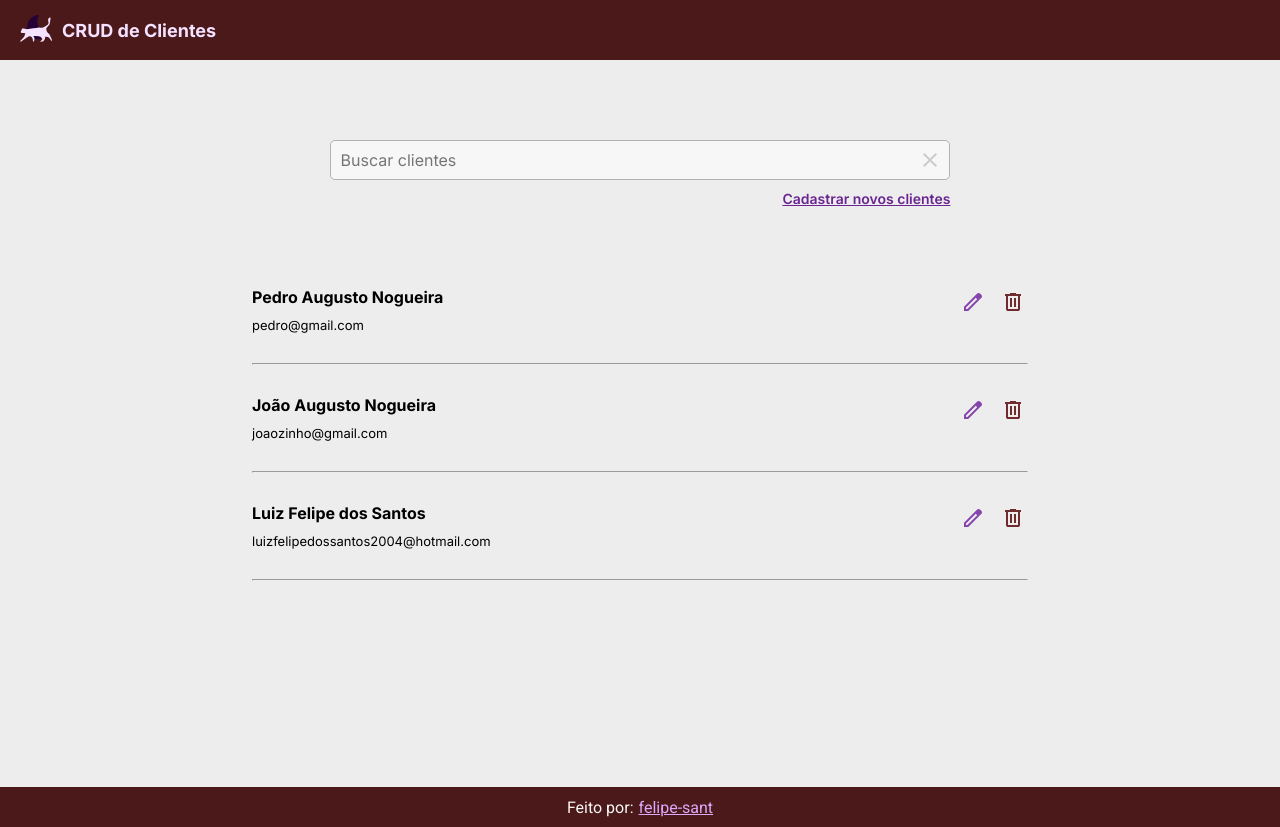
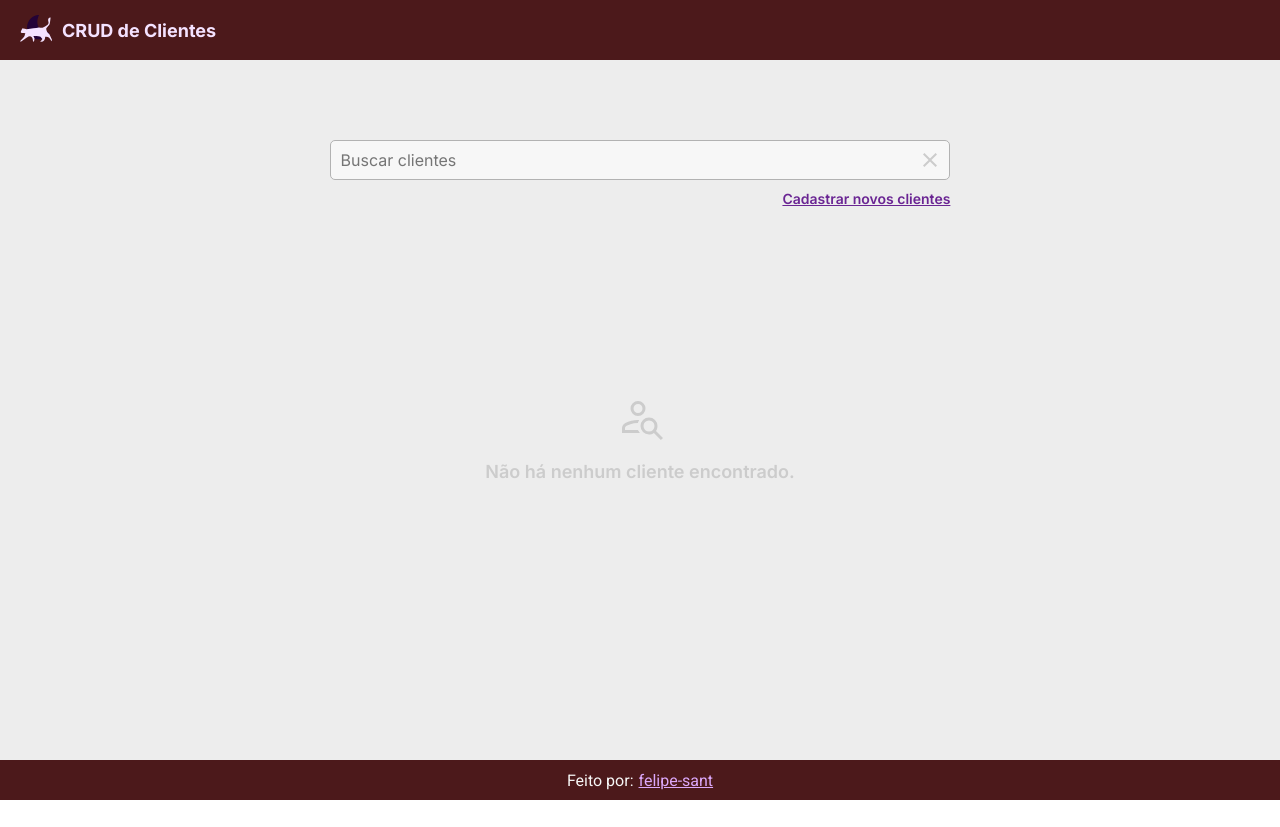
Before and after one commit to felipe-sant/FRONT_MongoDB-CRUD, a React (Create React App) app: page / in a window 1280 px wide. After the commit the page ends 800 px from the top, so only its background shows below. Built offline with nearby package versions, Linux system fonts and the light colour scheme.

Commit message:
style: adicionando estilo de erro ao filtrar/encontrar o cliente

```diff
--- a/src/pages/home.tsx
+++ b/src/pages/home.tsx
@@ -2,6 +2,8 @@ import { useState } from "react"
 import Cliente from "../models/Cliente"
 import css from "../styles/home.module.css"
 import cancel from "../images/cancel.svg"
+import warning from "../images/warning.svg"
+import person_search from "../images/person_search.svg"
 import HeaderComponent from "../components/HeaderComponent"
 import FooterComponent from "../components/FooterComponent"
 import ClienteComponent from "../components/ClienteComponent"
@@ -11,7 +13,10 @@ function Home() {
     const cliente2 = new Cliente("dasdkgj2j232ksadfa", "João Augusto Nogueira", "joaozinho@gmail.com")
     const cliente3 = new Cliente("ddsa123dsacvasdfd", "Luiz Felipe dos Santos", "luizfelipedossantos2004@hotmail.com")
 
-    const [clientes, setClientes] = useState<Cliente[]>([cliente1, cliente2, cliente3])
+    const [clientes, setClientes] = useState<Cliente[]>([])
+
+    const [errorImage, setErrorImage] = useState(person_search)
+    const [errorText, setErrorText] = useState("Não há nenhum cliente encontrado.")
 
     // async function buscarClientes() {
     //     const data: { _id: string, nome: string, email: string }[] = await get("http://localhost:4444/clientes")
@@ -51,6 +56,12 @@ function Home() {
                     </section>
                     <section className={css.listaClientes}>
                         {
+                            !clientes.length ?
+                                <div className={css.semCliente}>
+                                    <img src={errorImage} alt="" />
+                                    <h2>{errorText}</h2>
+                                </div>
+                                :
                                 clientes.map((cli, key) => (
                                     <>
                                         <ClienteComponent key={key} cliente={cli} />
--- a/src/styles/home.module.css
+++ b/src/styles/home.module.css
@@ -59,7 +59,7 @@
 }
 
 .listaClientes {
-    min-height: 400px;
+    min-height: 300px;
     max-height: auto;
     display: flex;
     flex-direction: column;
@@ -72,6 +72,23 @@
     margin: 30px 0px;
 }
 
+.semCliente {
+    width: 100%;
+    height: 300px;
+    display: flex;
+    flex-direction: column;
+    align-items: center;
+    justify-content: center;
+    gap: 20px;
+}
+
+.semCliente h2 {
+    font-family: var(--inter-font);
+    font-weight: 600;
+    font-size: 18px;
+    color: var(--gray-09);
+}
+
 @media (max-width: 600px) {
     .filtro {
         width: 340px;
```
Also changed, not shown: src/images/person_search.svg (added), src/images/warning.svg (added). Lines whose indentation alone changed are shown as unchanged.
